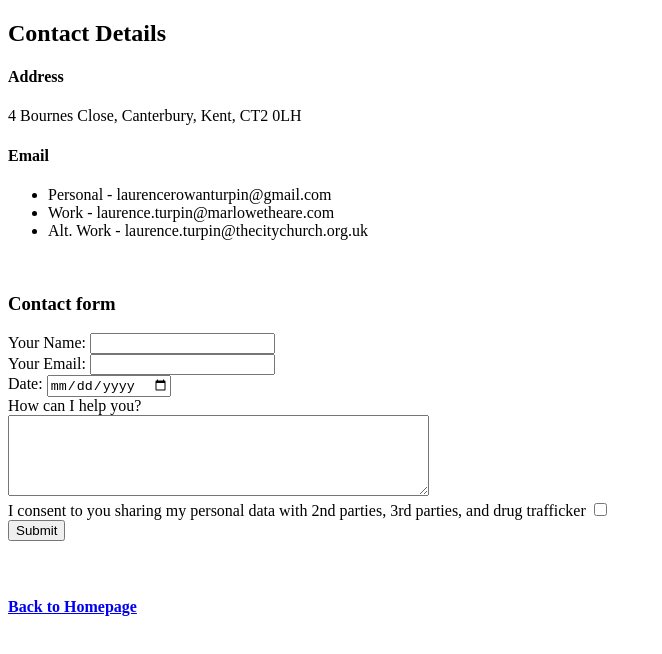
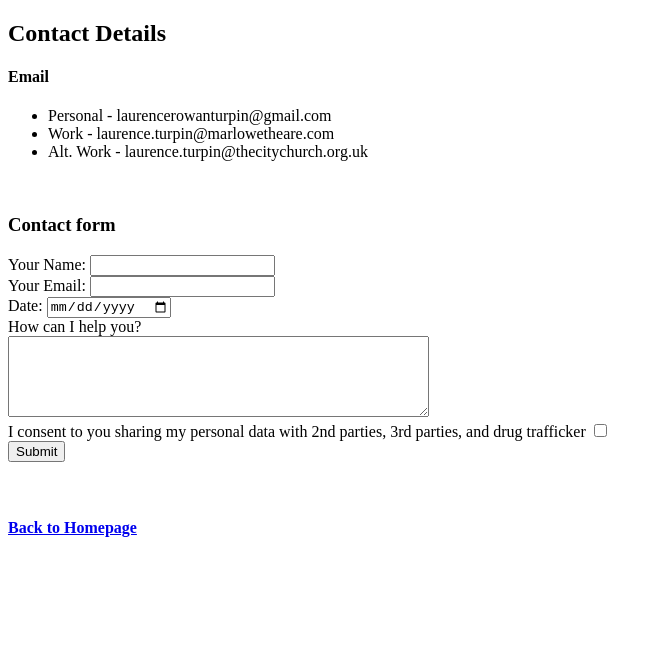
Before and after one commit to 0GhostEgg0/CV, a plain HTML site: page contact.html in a window 1280 px wide. Shown: the whole page, without its empty margins (0-662 px from the left). Drawn offline with Linux system fonts and the light colour scheme.

Commit message:
Update contact.html

```diff
--- a/contact.html
+++ b/contact.html
@@ -8,8 +8,6 @@
 
 <body>
   <h2>Contact Details</h2>
-  <h4>Address</h4>
-  <p>4 Bournes Close, Canterbury, Kent, CT2 0LH</p>
   <h4>Email</h4>
   <p>
   <ul>
```
